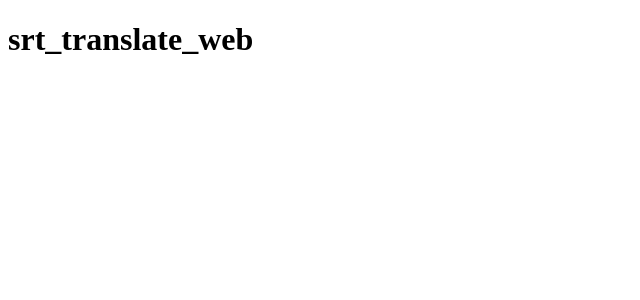
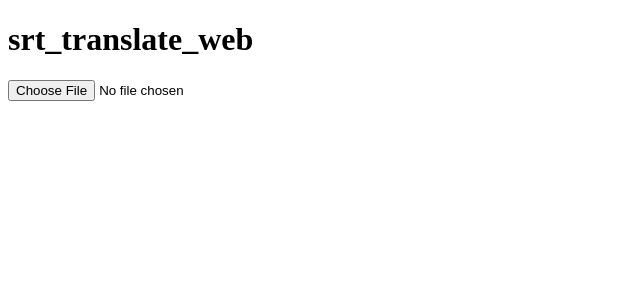
Before and after one commit to yasath/srt_translate_web, a React (Create React App) app: page / in a window 1280 px wide. Shown: the top 300 px of the page, without its empty margins (0-640 px from the left). Built offline with nearby package versions, Linux system fonts and the light colour scheme.

Commit message:
Add basic file opening and displaying

```diff
--- a/src/App.js
+++ b/src/App.js
@@ -1,6 +1,32 @@
+import { useState } from "react";
+
 const App = () => {
+    let fileReader;
+    const [loadedSubtitles, setLoadedSubtitles] = useState("")
+
+    const handleFileRead = (e) => {
+        const content = fileReader.result;
+        setLoadedSubtitles(content);
+    };
+
+    const handleFileChosen = (file) => {
+        fileReader = new FileReader();
+        fileReader.onloadend = handleFileRead;
+        fileReader.readAsText(file);
+    };
+
     return (
-        <h1>srt_translate_web</h1>
+        <div className="container">
+            <h1>srt_translate_web</h1>
+
+            <input
+                type="file"
+                accept=".srt"
+                onChange={e => handleFileChosen(e.target.files[0])}
+            />
+
+            <p>{loadedSubtitles}</p>
+        </div>
     )
 }
 
```
